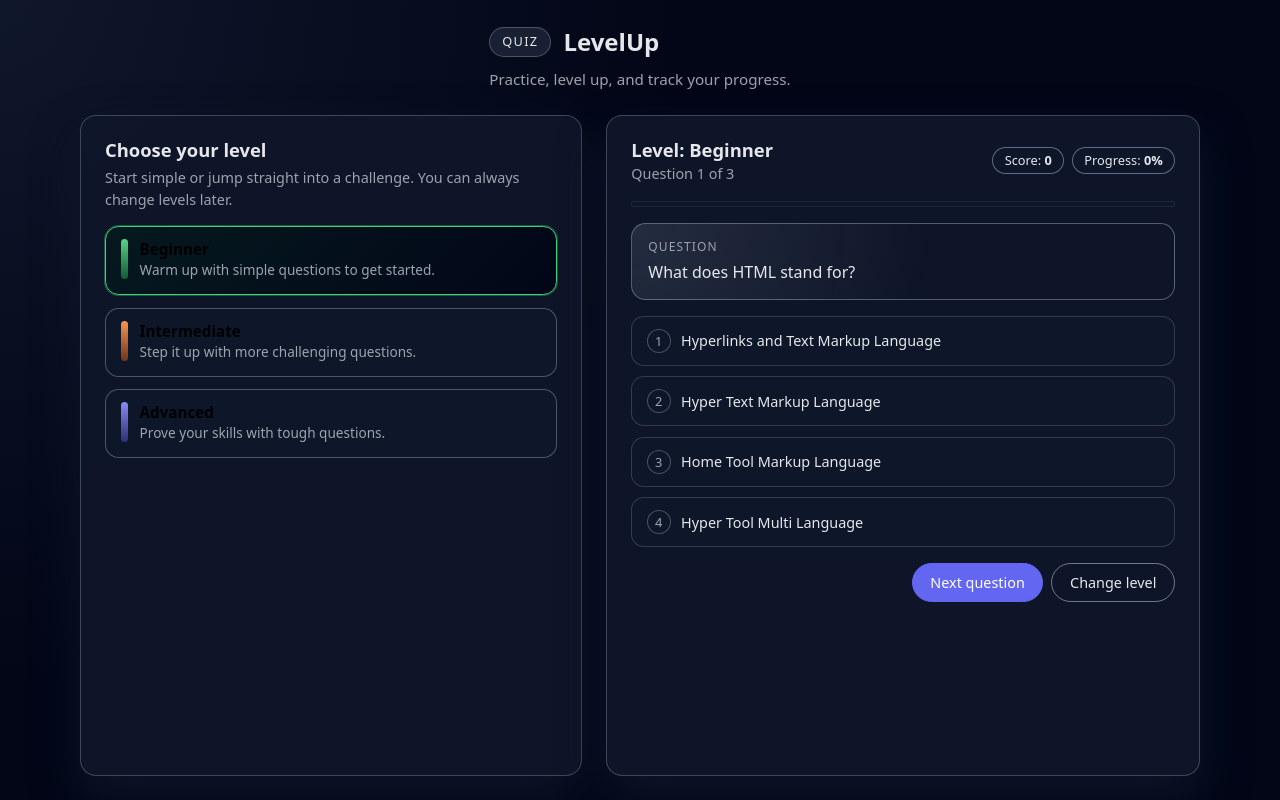
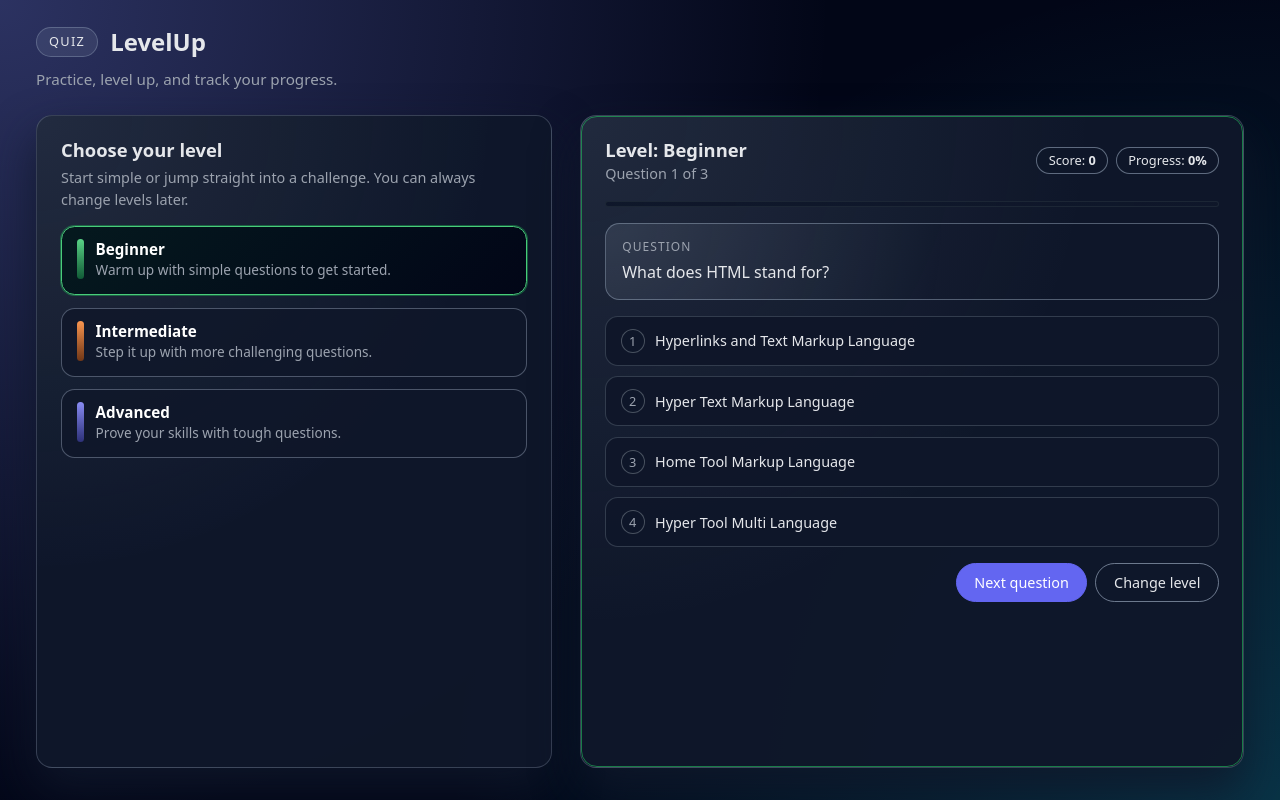
Before and after one commit to rijont92/quiz-app, a React (Vite) app: page / in a window 1280 px wide. Built offline with nearby package versions, Linux system fonts and the light colour scheme.

Commit message:
ndryshime

```diff
--- a/src/components/QuizPanel.jsx
+++ b/src/components/QuizPanel.jsx
@@ -50,7 +50,7 @@ function QuizPanel({ activeLevelId, onResetLevel }) {
 
   if (!currentQuestion) {
     return (
-      <section className="panel">
+      <section className="panel panel--quiz">
         <div className="panel-header">
           <h2 className="panel-title">No questions yet</h2>
           <p className="panel-subtitle">
@@ -64,7 +64,7 @@ function QuizPanel({ activeLevelId, onResetLevel }) {
   }
 
   return (
-    <section className="panel">
+    <section className="panel panel--quiz" style={{ '--level-color': level.color }}>
       <div className="panel-header panel-header--row">
         <div>
           <h2 className="panel-title">Level: {level.label}</h2>
--- a/src/components/layout.css
+++ b/src/components/layout.css
@@ -1,16 +1,18 @@
 .app-root {
   min-height: 100vh;
-  background: radial-gradient(circle at top left, #0f172a 0, #020617 45%, #020617 100%);
+  background:
+    radial-gradient(circle at top left, rgba(129, 140, 248, 0.33), transparent 55%),
+    radial-gradient(circle at bottom right, rgba(34, 211, 238, 0.22), transparent 55%),
+    #020617;
   color: #e5e7eb;
   display: flex;
   flex-direction: column;
-  padding: 1.5rem;
+  padding: 1.5rem 2.25rem 2rem;
   box-sizing: border-box;
 }
 
 .app-header {
-  max-width: 1120px;
-  margin: 0 auto 1.5rem auto;
+  margin: 0 0 1.5rem 0;
   display: flex;
   flex-direction: column;
   gap: 0.5rem;
@@ -45,17 +47,14 @@
 
 .app-main {
   flex: 1;
-  max-width: 1120px;
-  margin: 0 auto;
   width: 100%;
   display: grid;
-  grid-template-columns: minmax(0, 1.1fr) minmax(0, 1.3fr);
-  gap: 1.5rem;
+  grid-template-columns: minmax(0, 1.05fr) minmax(0, 1.35fr);
+  gap: 1.75rem;
 }
 
 .app-footer {
-  max-width: 1120px;
-  margin: 1.5rem auto 0 auto;
+  margin: 1.5rem 0 0 0;
   padding-top: 1rem;
   border-top: 1px solid rgba(148, 163, 184, 0.25);
   font-size: 0.8rem;
@@ -70,14 +69,45 @@
 }
 
 .panel {
-  background: rgba(15, 23, 42, 0.95);
+  background: radial-gradient(circle at top left, rgba(148, 163, 184, 0.14), transparent 55%),
+    rgba(15, 23, 42, 0.96);
   border-radius: 1rem;
   padding: 1.25rem 1.5rem;
-  border: 1px solid rgba(148, 163, 184, 0.35);
+  border: 1px solid rgba(148, 163, 184, 0.3);
   box-shadow: 0 22px 45px rgba(15, 23, 42, 0.85);
   display: flex;
   flex-direction: column;
   gap: 1rem;
+}
+
+.panel--quiz {
+  position: relative;
+  overflow: hidden;
+}
+
+.panel--quiz::before {
+  content: '';
+  position: absolute;
+  inset: 0;
+  pointer-events: none;
+  border-radius: inherit;
+  border: 1px solid color-mix(in srgb, var(--level-color, #6366f1) 65%, transparent 35%);
+  opacity: 0.9;
+}
+
+.panel--quiz::after {
+  content: '';
+  position: absolute;
+  inset: -40%;
+  background: conic-gradient(
+    from 180deg,
+    color-mix(in srgb, var(--level-color, #6366f1) 45%, transparent 55%),
+    transparent,
+    color-mix(in srgb, var(--level-color, #6366f1) 30%, transparent 70%),
+    transparent
+  );
+  opacity: 0.15;
+  z-index: -1;
 }
 
 .panel-header {
@@ -108,6 +138,7 @@
   display: grid;
   grid-template-columns: repeat(1, minmax(0, 1fr));
   gap: 0.75rem;
+  color: white !important;
 }
 
 .level-card {
@@ -153,7 +184,9 @@
     color-mix(in srgb, var(--level-color) 45%, #020617 55%)
   );
 }
-
+.level-title {
+  color: white;
+}
 .level-main {
   display: flex;
   flex-direction: column;
@@ -197,15 +230,17 @@
   width: 100%;
   height: 0.38rem;
   border-radius: 999px;
-  background: rgba(15, 23, 42, 0.9);
-  border: 1px solid rgba(31, 41, 55, 0.95);
+  background: radial-gradient(circle at top, rgba(15, 23, 42, 0.9), rgba(15, 23, 42, 0.98));
+  border: 1px solid rgba(31, 41, 55, 0.9);
   overflow: hidden;
 }
 
 .progress-fill {
   height: 100%;
   border-radius: inherit;
-  transition: width 200ms ease-out;
+  transition:
+    width 200ms ease-out,
+    background 200ms ease-out;
 }
 
 .question-card {
```
